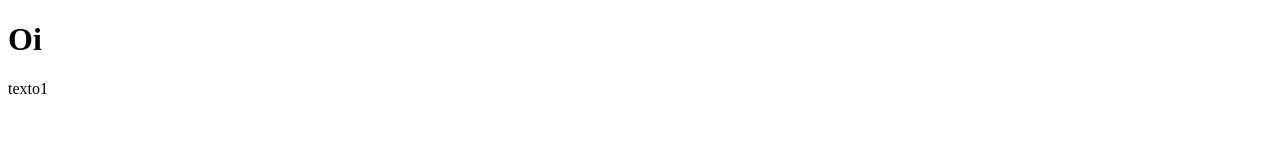
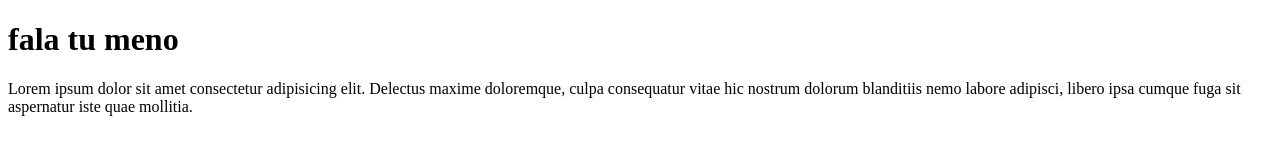
Before and after one commit to GuilhermeSoares009/Projeto-Site, a plain HTML site: page index.html in a window 1280 px wide. Drawn offline with Linux system fonts and the light colour scheme.

Commit message:
Comitando na branch conteudo
ha

```diff
--- a/index.html
+++ b/index.html
@@ -3,10 +3,10 @@
 <head>
     <meta charset="UTF-8">
     <meta name="viewport" content="width=device-width, initial-scale=1.0">
-    <title>Document</title>
+    <title></title>
 </head>
 <body>
-    <h1>Oi</h1>
-    <p>texto1</p>
+    <h1>fala tu meno</h1>
+    <p>Lorem ipsum dolor sit amet consectetur adipisicing elit. Delectus maxime doloremque, culpa consequatur vitae hic nostrum dolorum blanditiis nemo labore adipisci, libero ipsa cumque fuga sit aspernatur iste quae mollitia.</p>
 </body>
 </html>
```
